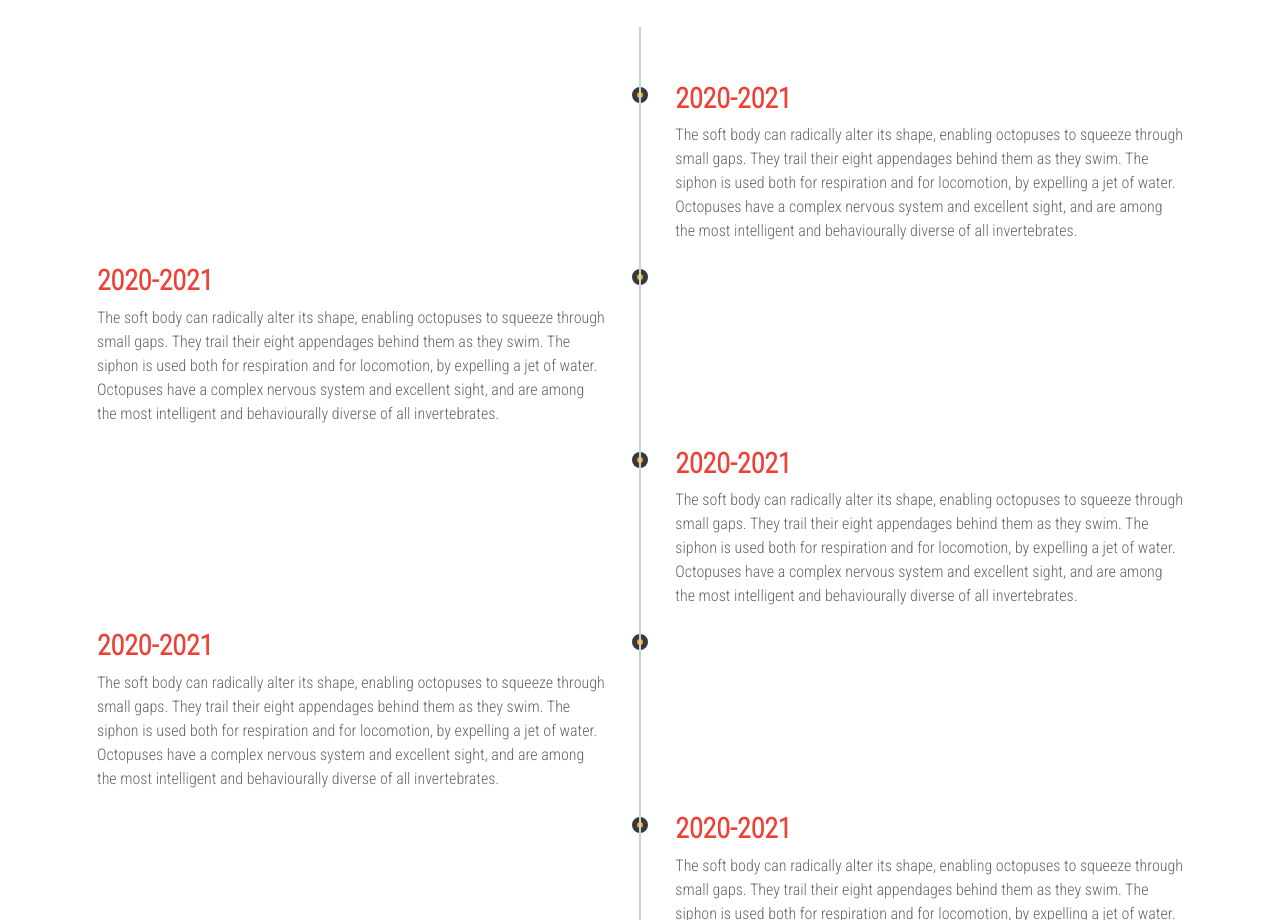
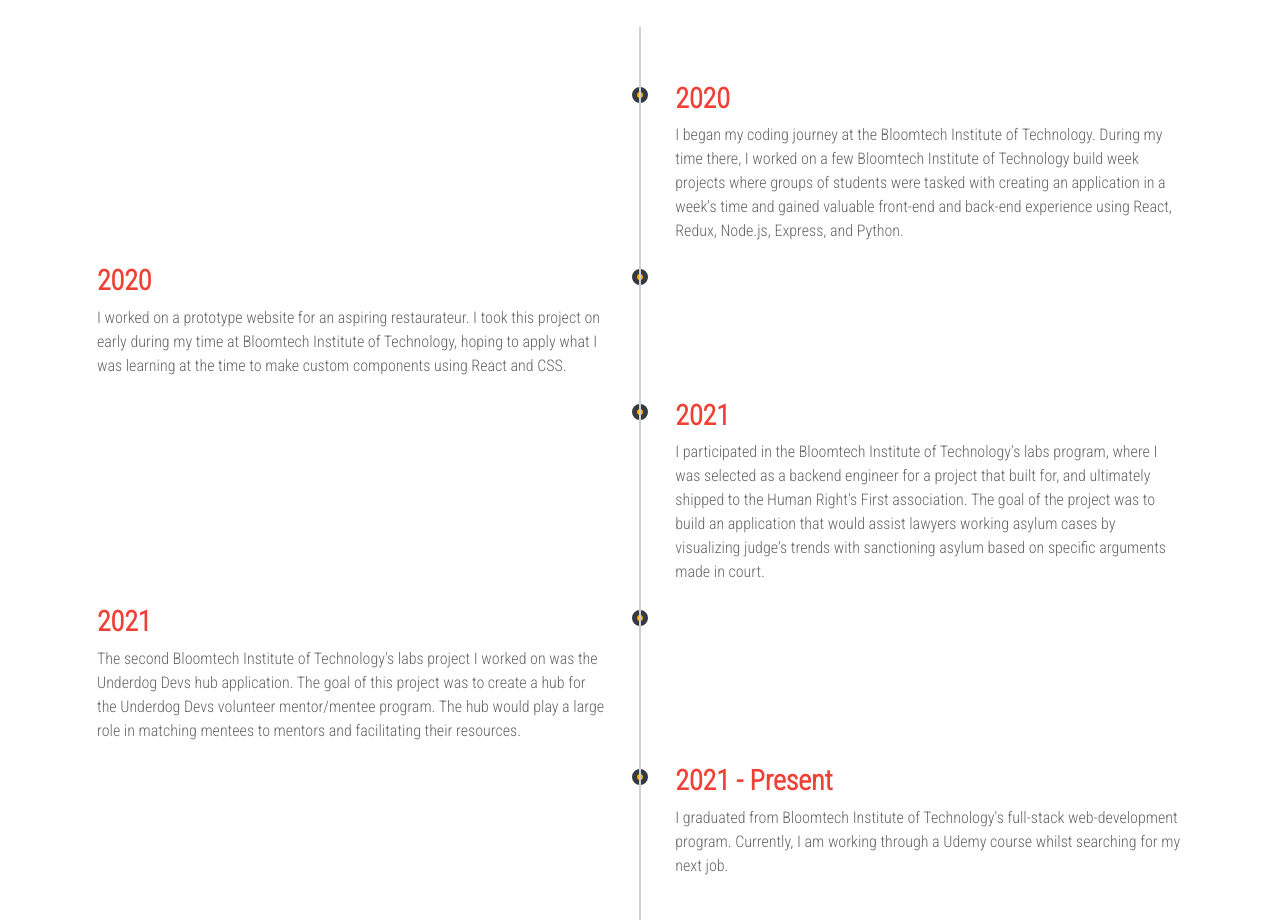
Before and after one commit to wzd200/wzdportfolio, a React (Create React App) app: page / in a window 1280 px wide. Shown: the part 1880-2800 px from the top of the page. Built offline with nearby package versions, Linux system fonts and the light colour scheme.

Commit message:
added experience text

```diff
--- a/src/Components/Experience.js
+++ b/src/Components/Experience.js
@@ -10,40 +10,40 @@ const Experience = () => {
             <div className='timeline-block timeline-block-right'>
                 <div className='marker'></div>
                 <div className='timeline-content'>
-                    <h3>2020-2021</h3>
-                    <p>The soft body can radically alter its shape, enabling octopuses to squeeze through small gaps. They trail their eight appendages behind them as they swim. The siphon is used both for respiration and for locomotion, by expelling a jet of water. Octopuses have a complex nervous system and excellent sight, and are among the most intelligent and behaviourally diverse of all invertebrates.</p>
+                    <h3>2020</h3>
+                    <p>I began my coding journey at the Bloomtech Institute of Technology. During my time there, I worked on a few Bloomtech Institute of Technology build week projects where groups of students were tasked with creating an application in a week's time and gained valuable front-end and back-end experience using React, Redux, Node.js, Express, and Python.</p>
                 </div>
             </div>
             {/* - */}
             <div className='timeline-block timeline-block-left'>
                 <div className='marker'></div>
                 <div className='timeline-content'>
-                    <h3>2020-2021</h3>
-                    <p>The soft body can radically alter its shape, enabling octopuses to squeeze through small gaps. They trail their eight appendages behind them as they swim. The siphon is used both for respiration and for locomotion, by expelling a jet of water. Octopuses have a complex nervous system and excellent sight, and are among the most intelligent and behaviourally diverse of all invertebrates.</p>
+                    <h3>2020</h3>
+                    <p>I worked on a prototype website for an aspiring restaurateur. I took this project on early during my time at Bloomtech Institute of Technology, hoping to apply what I was learning at the time to make custom components using React and CSS.</p>
                 </div>
             </div>
             {/* - */}
             <div className='timeline-block timeline-block-right'>
                 <div className='marker'></div>
                 <div className='timeline-content'>
-                    <h3>2020-2021</h3>
-                    <p>The soft body can radically alter its shape, enabling octopuses to squeeze through small gaps. They trail their eight appendages behind them as they swim. The siphon is used both for respiration and for locomotion, by expelling a jet of water. Octopuses have a complex nervous system and excellent sight, and are among the most intelligent and behaviourally diverse of all invertebrates.</p>
+                    <h3>2021</h3>
+                    <p>I participated in the Bloomtech Institute of Technology's labs program, where I was selected as a backend engineer for a project that built for, and ultimately shipped to the Human Right's First association. The goal of the project was to build an application that would assist lawyers working asylum cases by visualizing judge's trends with sanctioning asylum based on specific arguments made in court.</p>
                 </div>
             </div>
             {/* - */}
             <div className='timeline-block timeline-block-left'>
                 <div className='marker'></div>
                 <div className='timeline-content'>
-                    <h3>2020-2021</h3>
-                    <p>The soft body can radically alter its shape, enabling octopuses to squeeze through small gaps. They trail their eight appendages behind them as they swim. The siphon is used both for respiration and for locomotion, by expelling a jet of water. Octopuses have a complex nervous system and excellent sight, and are among the most intelligent and behaviourally diverse of all invertebrates.</p>
+                    <h3>2021</h3>
+                    <p>The second Bloomtech Institute of Technology's labs project I worked on was the Underdog Devs hub application. The goal of this project was to create a hub for the Underdog Devs volunteer mentor/mentee program. The hub would play a large role in matching mentees to mentors and facilitating their resources.</p>
                 </div>
             </div>
             {/* - */}
             <div className='timeline-block timeline-block-right'>
                 <div className='marker'></div>
                 <div className='timeline-content'>
-                    <h3>2020-2021</h3>
-                    <p>The soft body can radically alter its shape, enabling octopuses to squeeze through small gaps. They trail their eight appendages behind them as they swim. The siphon is used both for respiration and for locomotion, by expelling a jet of water. Octopuses have a complex nervous system and excellent sight, and are among the most intelligent and behaviourally diverse of all invertebrates.</p>
+                    <h3>2021 - Present</h3>
+                    <p>I graduated from Bloomtech Institute of Technology's full-stack web-development program. Currently, I am working through a Udemy course whilst searching for my next job.</p>
                 </div>
             </div>
             {/* - */}
```
